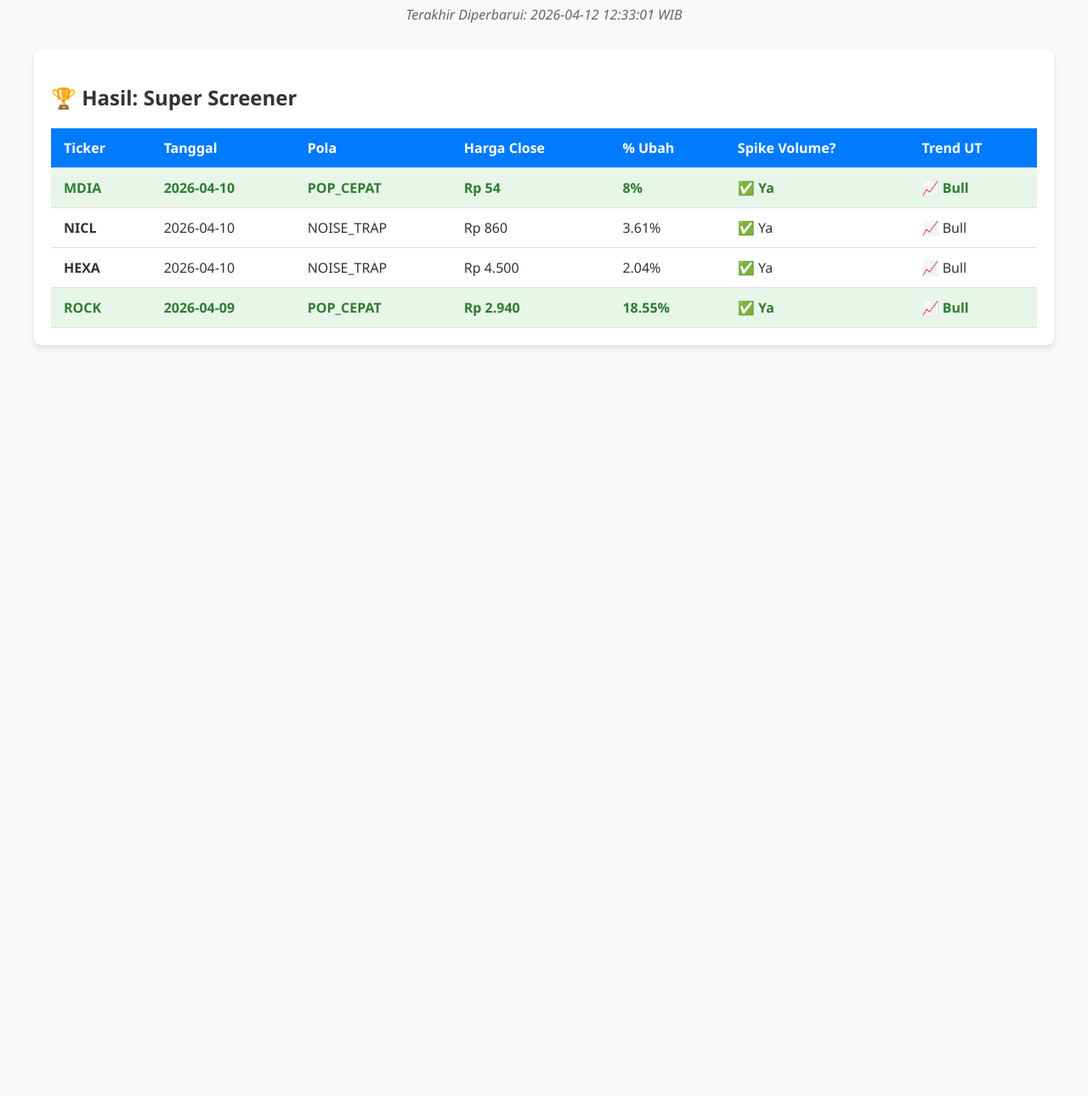
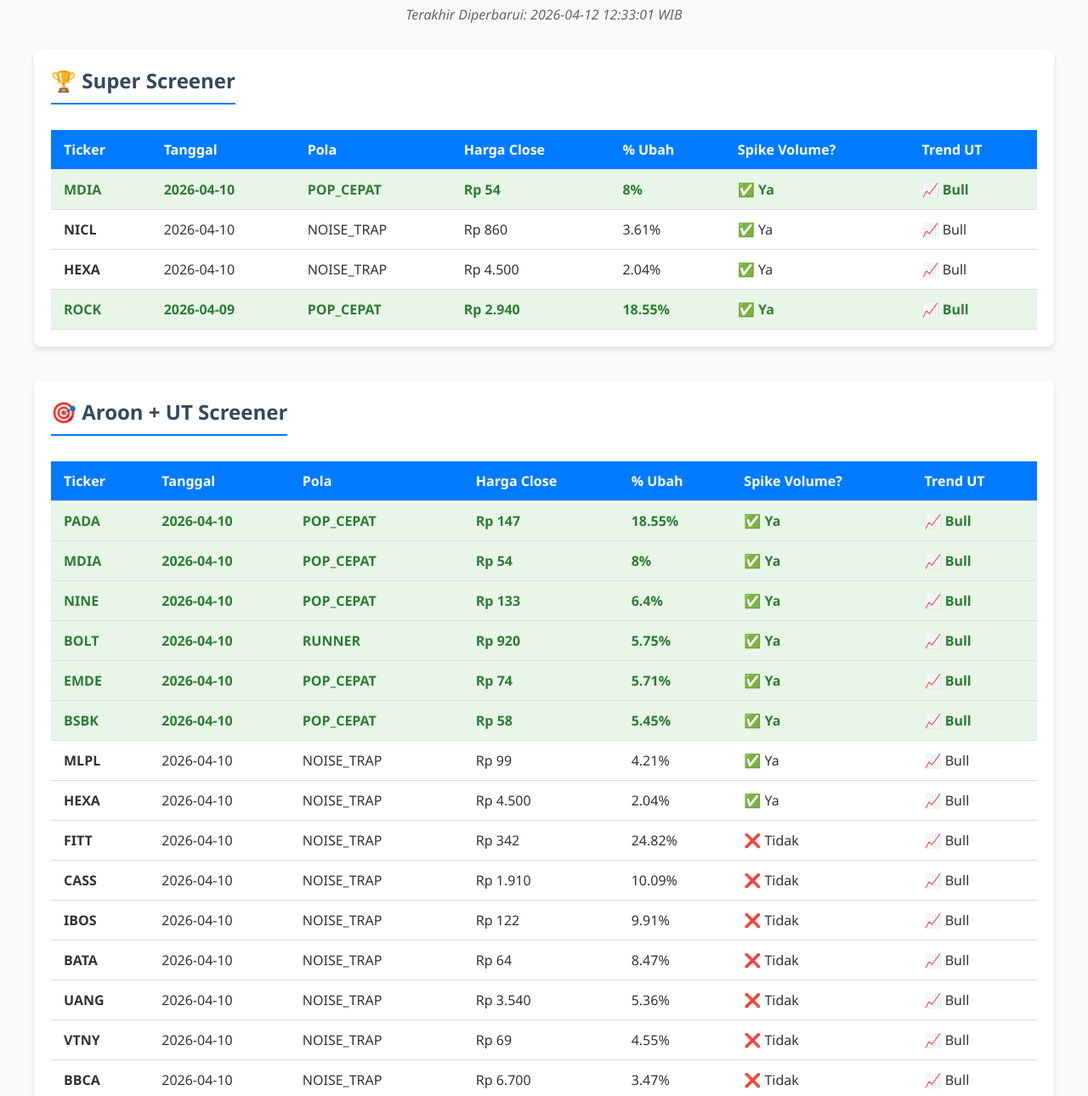
Before and after one commit to badrut25/idx-screener-v1, a plain HTML site: page docs/index.html in a window 1280 px wide. Shown: the part 100-1390 px from the top of the page at 85% size. Before the commit the page ends 800 px from the top, so only its background shows below. Drawn offline with Linux system fonts and the light colour scheme.

Commit message:
Update index.html

```diff
--- a/docs/index.html
+++ b/docs/index.html
@@ -10,51 +10,89 @@
         h1 { text-align: center; color: #2c3e50; }
         .update-time { text-align: center; color: #666; margin-bottom: 30px; font-style: italic; }
         .table-wrapper { background: white; border-radius: 8px; box-shadow: 0 4px 6px rgba(0,0,0,0.1); overflow-x: auto; margin-bottom: 40px; padding: 20px; }
-        table { width: 100%; border-collapse: collapse; }
+        table { width: 100%; border-collapse: collapse; margin-top: 10px; }
         th, td { padding: 12px 15px; text-align: left; border-bottom: 1px solid #ddd; }
-        th { background-color: #007bff; color: white; font-weight: 600; }
+        th { background-color: #007bff; color: white; font-weight: 600; white-space: nowrap; }
         tr:hover { background-color: #f1f1f1; }
         .buy { background-color: #e8f5e9; }
         .buy td { color: #2e7d32; font-weight: bold; }
+        h2 { margin-top: 0; color: #34495e; border-bottom: 2px solid #007bff; padding-bottom: 10px; display: inline-block;}
     </style>
 </head>
 <body>
     <div class="container">
-        <h1>🚀 Super Screener Saham IDX</h1>
+        <h1>🚀 Dashboard Screener Saham IDX</h1>
         <div class="update-time">Terakhir Diperbarui: <span id="last_update">Memuat data...</span></div>
 
         <div class="table-wrapper">
-            <h2>🏆 Hasil: Super Screener</h2>
+            <h2>🏆 Super Screener</h2>
             <table id="superTable">
                 <thead>
-                    <tr>
-                        <th>Ticker</th><th>Tanggal</th><th>Pola</th><th>Harga Close</th><th>% Ubah</th><th>Spike Volume?</th><th>Trend UT</th>
-                    </tr>
+                    <tr><th>Ticker</th><th>Tanggal</th><th>Pola</th><th>Harga Close</th><th>% Ubah</th><th>Spike Volume?</th><th>Trend UT</th></tr>
                 </thead>
                 <tbody></tbody>
             </table>
         </div>
+
+        <div class="table-wrapper">
+            <h2>🎯 Aroon + UT Screener</h2>
+            <table id="aroonUtTable">
+                <thead>
+                    <tr><th>Ticker</th><th>Tanggal</th><th>Pola</th><th>Harga Close</th><th>% Ubah</th><th>Spike Volume?</th><th>Trend UT</th></tr>
+                </thead>
+                <tbody></tbody>
+            </table>
+        </div>
+
+        <div class="table-wrapper">
+            <h2>🔥 KO + UT + Volume Screener</h2>
+            <table id="koUtVolTable">
+                <thead>
+                    <tr><th>Ticker</th><th>Tanggal</th><th>Pola</th><th>Harga Close</th><th>% Ubah</th><th>Spike Volume?</th><th>Trend UT</th></tr>
+                </thead>
+                <tbody></tbody>
+            </table>
+        </div>
+
+        <div class="table-wrapper">
+            <h2>⚡ Aroon + PSAR Screener</h2>
+            <table id="aroonPsarTable">
+                <thead>
+                    <tr><th>Ticker</th><th>Tanggal</th><th>Pola</th><th>Harga Close</th><th>% Ubah</th><th>Spike Volume?</th><th>Trend PSAR</th></tr>
+                </thead>
+                <tbody></tbody>
+            </table>
+        </div>
+
     </div>
 
     <script>
-        fetch('data.json')
-            .then(response => response.json())
-            .then(data => {
-                document.getElementById('last_update').innerText = data.last_update;
+        // Fungsi pembantu untuk merender tabel secara dinamis
+        function renderTable(dataArray, tableId, isPsar = false) {
+            const tbody = document.querySelector(`#${tableId} tbody`);
 
-                const tbody = document.querySelector('#superTable tbody');
-
-                if(data.super_screener.length === 0) {
-                    tbody.innerHTML = '<tr><td colspan="7" style="text-align:center;">Tidak ada saham yang masuk kriteria hari ini.</td></tr>';
+            // Jika array kosong atau undefined
+            if(!dataArray || dataArray.length === 0) {
+                tbody.innerHTML = '<tr><td colspan="7" style="text-align:center; color:#888;">Tidak ada saham yang masuk kriteria hari ini.</td></tr>';
                 return;
             }
 
-                data.super_screener.forEach(row => {
+            dataArray.forEach(row => {
                 const tr = document.createElement('tr');
-                    // Highlight hijau jika polanya bagus
+
+                // Highlight hijau jika polanya terdeteksi bagus
                 if(row.Pattern_Label === 'RUNNER' || row.Pattern_Label === 'POP_CEPAT') {
                     tr.classList.add('buy');
                 }
+
+                // Logika kolom terakhir: Tampilkan UT_Pos atau PSAR_Trend tergantung tabelnya
+                let trendColumn = '';
+                if(isPsar) {
+                    trendColumn = row.PSAR_Trend === 'Bull' ? '📈 Bull' : '📉 Bear';
+                } else {
+                    trendColumn = row.UT_Pos === 1 ? '📈 Bull' : '📉 Bear';
+                }
+
                 tr.innerHTML = `
                     <td><strong>${row.Ticker}</strong></td>
                     <td>${row.Signal_Date}</td>
@@ -62,13 +100,29 @@
                     <td>Rp ${row.Close.toLocaleString('id-ID')}</td>
                     <td>${row.Pct_Change_Price}%</td>
                     <td>${row.Volume_Spike ? '✅ Ya' : '❌ Tidak'}</td>
-                        <td>${row.UT_Pos === 1 ? '📈 Bull' : '📉 Bear'}</td>
+                    <td>${trendColumn}</td>
                 `;
                 tbody.appendChild(tr);
             });
+        }
+
+        // Mengambil data JSON dan memasukkannya ke masing-masing tabel
+        fetch('data.json')
+            .then(response => response.json())
+            .then(data => {
+                document.getElementById('last_update').innerText = data.last_update;
+
+                // Panggil fungsi render untuk masing-masing tabel sesuai key di JSON
+                renderTable(data.super_screener, 'superTable');
+                renderTable(data.aroon_ut, 'aroonUtTable');
+                renderTable(data.ko_ut_vol, 'koUtVolTable');
+
+                // Parameter ketiga (true) memberitahu fungsi untuk mencetak Trend PSAR, bukan Trend UT
+                renderTable(data.aroon_psar, 'aroonPsarTable', true);
             })
             .catch(error => {
                 document.getElementById('last_update').innerText = "Gagal memuat data. Sistem mungkin sedang update.";
+                console.error("Error fetching data:", error);
             });
     </script>
 </body>
```
Lines whose indentation alone changed are shown as unchanged.
